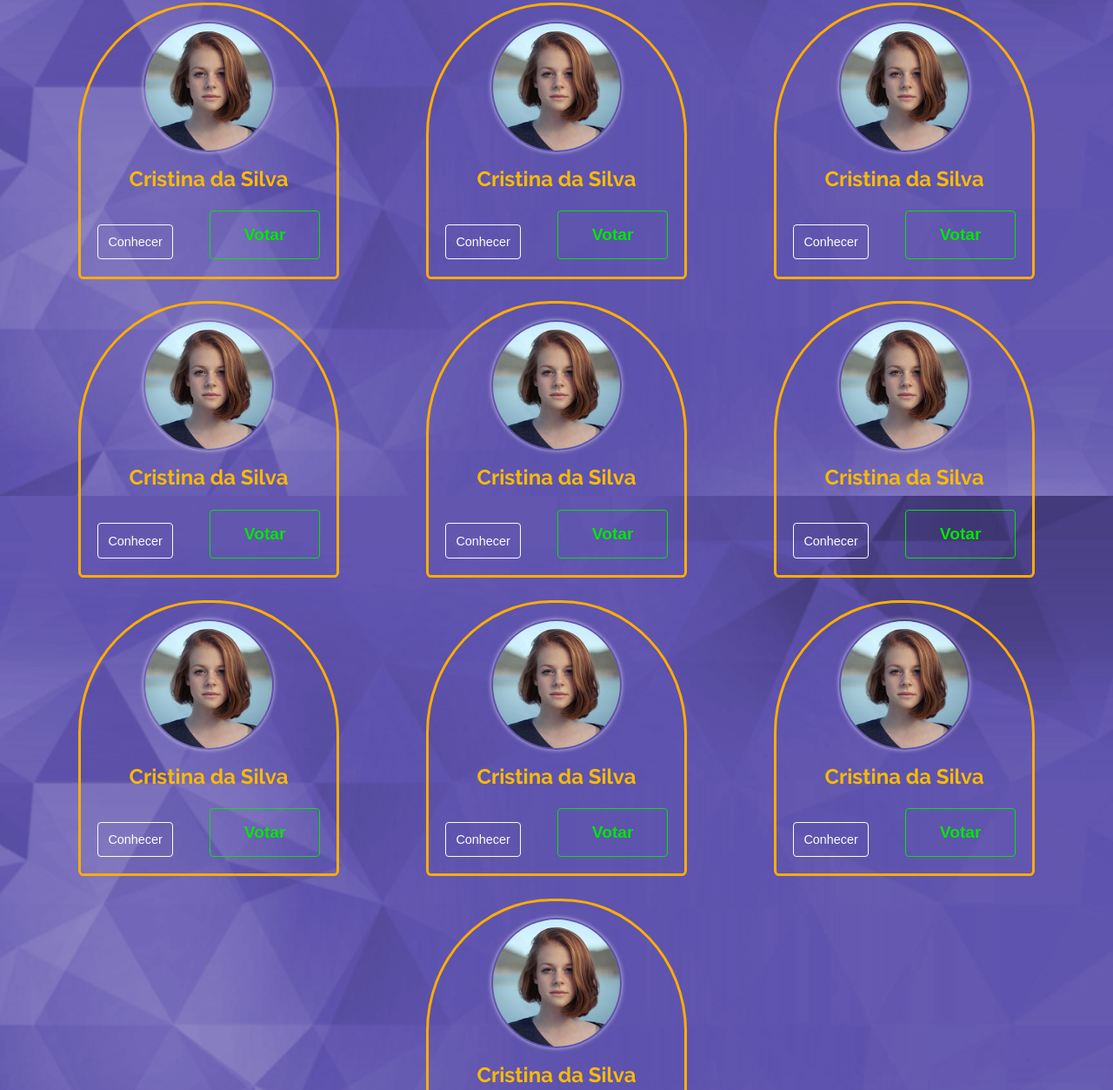
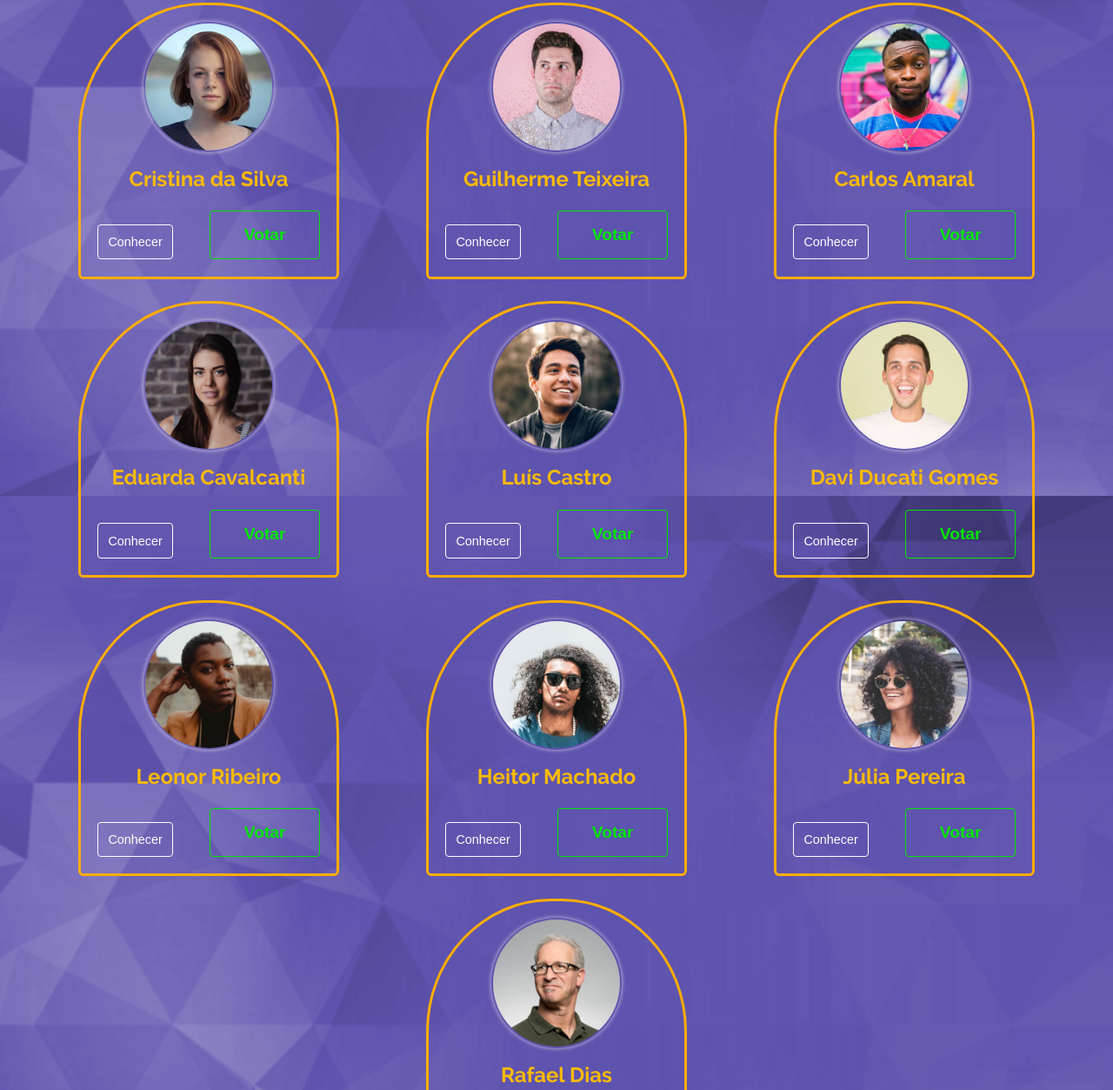
Before and after one commit to alexgmello/tv-globo-ux-ps, a plain HTML site: page index.html in a window 1280 px wide. Shown: the part 230-1483 px from the top of the page at 87% size. Drawn offline with Linux system fonts and the light colour scheme.

Commit message:
added new photos

```diff
--- a/index.html
+++ b/index.html
@@ -57,8 +57,8 @@
                 </div>
 
                 <div class="card">
-                    <img src="img/profile-pic-01.jpg" alt="" class="profile-pic">
-                    <h4 class="profile-name">Cristina da Silva</h4>
+                    <img src="img/profile-pic-02.jpg" alt="" class="profile-pic">
+                    <h4 class="profile-name">Guilherme Teixeira</h4>
                     <div class="buttons">
                         <button id="myBtn-02"><a class="about" href="#">Conhecer</a></button>
                         <button onclick="votoComputado()" ><a class="vote" href="#">Votar</a></button>
@@ -66,8 +66,8 @@
                 </div>
 
                 <div class="card">
-                    <img src="img/profile-pic-01.jpg" alt="" class="profile-pic">
-                    <h4 class="profile-name">Cristina da Silva</h4>
+                    <img src="img/profile-pic-03.jpg" alt="" class="profile-pic">
+                    <h4 class="profile-name">Carlos Amaral</h4>
                     <div class="buttons">
                         <button id="myBtn-03"><a class="about" href="#">Conhecer</a></button>
                         <button onclick="votoComputado()" ><a class="vote" href="#">Votar</a></button>
@@ -75,8 +75,8 @@
                 </div>
 
                 <div class="card">
-                    <img src="img/profile-pic-01.jpg" alt="" class="profile-pic">
-                    <h4 class="profile-name">Cristina da Silva</h4>
+                    <img src="img/profile-pic-04.jpg" alt="" class="profile-pic">
+                    <h4 class="profile-name">Eduarda Cavalcanti</h4>
                     <div class="buttons">
                         <button id="myBtn-04"><a class="about" href="#">Conhecer</a></button>
                         <button onclick="votoComputado()" ><a class="vote" href="#">Votar</a></button>
@@ -85,8 +85,8 @@
                 </div>
 
                 <div class="card">
-                    <img src="img/profile-pic-01.jpg" alt="" class="profile-pic">
-                    <h4 class="profile-name">Cristina da Silva</h4>
+                    <img src="img/profile-pic-05.jpg" alt="" class="profile-pic">
+                    <h4 class="profile-name">Luís Castro</h4>
                     <div class="buttons">
                         <button id="myBtn-05"><a class="about" href="#">Conhecer</a></button>
                         <button onclick="votoComputado()" ><a class="vote" href="#">Votar</a></button>
@@ -94,8 +94,8 @@
                 </div>
 
                 <div class="card">
-                    <img src="img/profile-pic-01.jpg" alt="" class="profile-pic">
-                    <h4 class="profile-name">Cristina da Silva</h4>
+                    <img src="img/profile-pic-06.jpg" alt="" class="profile-pic">
+                    <h4 class="profile-name">Davi Ducati Gomes</h4>
                     <div class="buttons">
                         <button id="myBtn-06"><a class="about" href="#">Conhecer</a></button>
                         <button onclick="votoComputado()" ><a class="vote" href="#">Votar</a></button>
@@ -103,8 +103,8 @@
                 </div>
 
                 <div class="card">
-                    <img src="img/profile-pic-01.jpg" alt="" class="profile-pic">
-                    <h4 class="profile-name">Cristina da Silva</h4>
+                    <img src="img/profile-pic-07.jpg" alt="" class="profile-pic">
+                    <h4 class="profile-name">Leonor Ribeiro</h4>
                     <div class="buttons">
                         <button id="myBtn-07"><a class="about" href="#">Conhecer</a></button>
                         <button onclick="votoComputado()" ><a class="vote" href="#">Votar</a></button>
@@ -113,8 +113,8 @@
                 </div>
 
                 <div class="card">
-                    <img src="img/profile-pic-01.jpg" alt="" class="profile-pic">
-                    <h4 class="profile-name">Cristina da Silva</h4>
+                    <img src="img/profile-pic-08.jpg" alt="" class="profile-pic">
+                    <h4 class="profile-name">Heitor Machado</h4>
                     <div class="buttons">
                         <button id="myBtn-08"><a class="about" href="#">Conhecer</a></button>
                         <button onclick="votoComputado()" ><a class="vote" href="#">Votar</a></button>
@@ -122,8 +122,8 @@
                 </div>
 
                 <div class="card">
-                    <img src="img/profile-pic-01.jpg" alt="" class="profile-pic">
-                    <h4 class="profile-name">Cristina da Silva</h4>
+                    <img src="img/profile-pic-09.jpg" alt="" class="profile-pic">
+                    <h4 class="profile-name">Júlia Pereira</h4>
                     <div class="buttons">
                         <button id="myBtn-09"><a class="about" href="#">Conhecer</a></button>
                         <button onclick="votoComputado()" ><a class="vote" href="#">Votar</a></button>
@@ -131,8 +131,8 @@
                 </div>
 
                 <div class="card">
-                    <img src="img/profile-pic-01.jpg" alt="" class="profile-pic">
-                    <h4 class="profile-name">Cristina da Silva</h4>
+                    <img src="img/profile-pic-10.jpg" alt="" class="profile-pic">
+                    <h4 class="profile-name">Rafael Dias</h4>
                     <div class="buttons">
                         <button id="myBtn-10"><a class="about" href="#">Conhecer</a></button>
                         <button onclick="votoComputado()" ><a class="vote" href="#">Votar</a></button>
```
Also changed, not shown: img/profile-pic-02.jpg (added), img/profile-pic-03.jpg (added), img/profile-pic-04.jpg (added), img/profile-pic-05.jpg (added), img/profile-pic-06.jpg (added), img/profile-pic-07.jpg (added), img/profile-pic-08.jpg (added), img/profile-pic-09.jpg (added), img/profile-pic-10.jpg (added).
